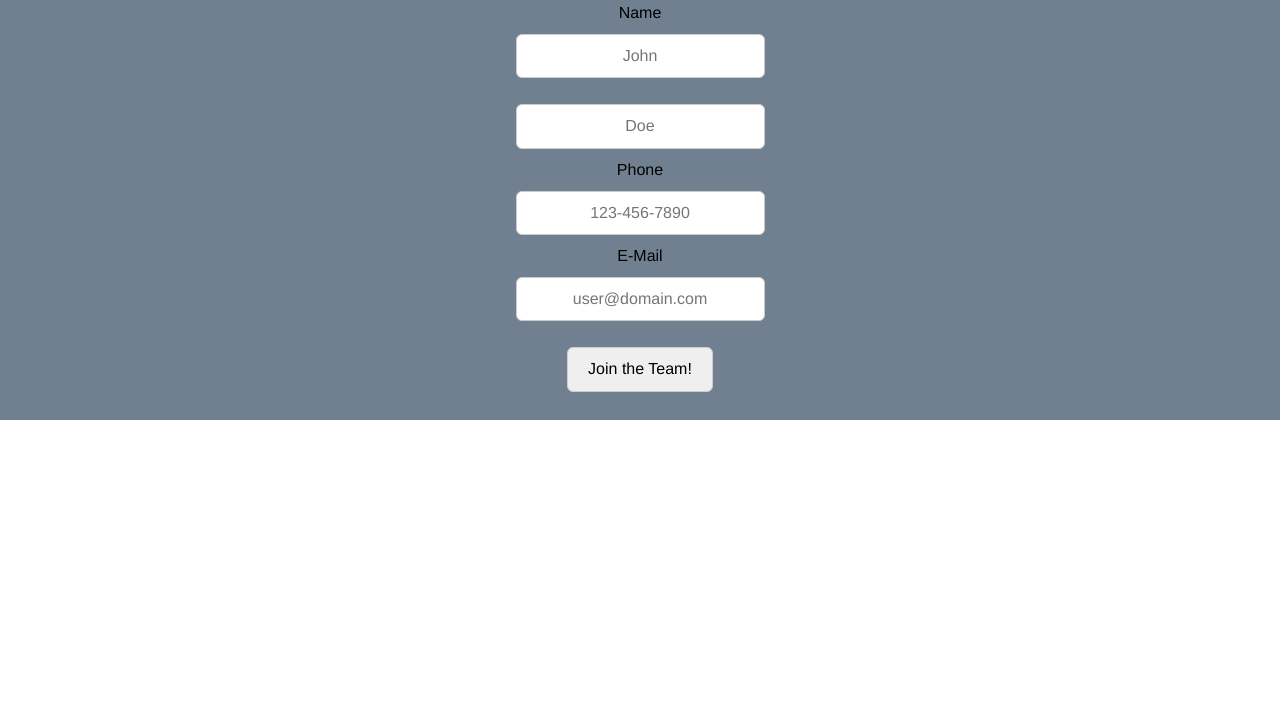
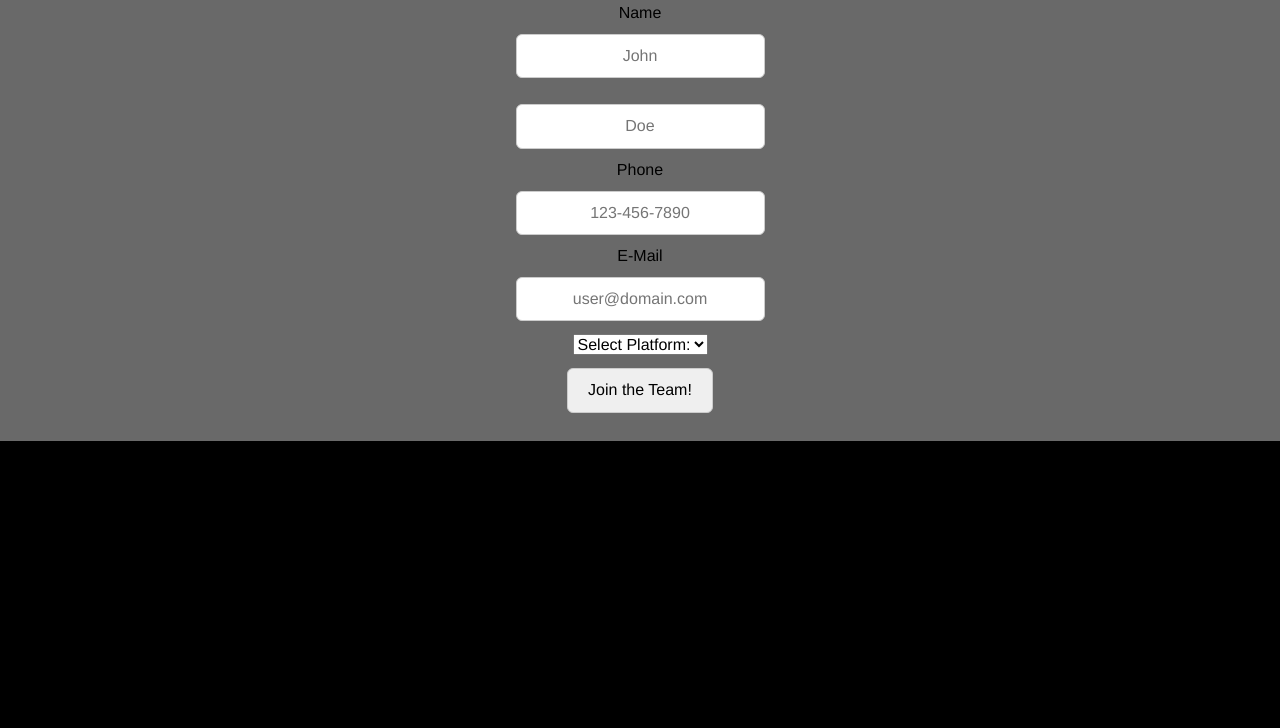
Before and after one commit to WilliamsonIIT/362_Project_01, a plain HTML site: page index.html in a window 1280 px wide. Shown: the part 72-800 px from the top of the page. Drawn offline with Linux system fonts and the light colour scheme.

Commit message:
Select Menu

```diff
--- a/index.html
+++ b/index.html
@@ -20,6 +20,16 @@
         <p><input type="tel" name="phone" id="phone" placeholder="123-456-7890"></label></p>
         <label for="email">E-Mail</label>
         <p><input type="email" name="email" id="email" placeholder="user@domain.com"></label></p>
+        <select name="platform_menu" id="drop">
+        <option value=null>Select Platform:</option>
+        <option value="Apple">iPhone</option>
+        <option value="Android">Android</option>
+        <option value="Microsoft">XBOX</option>
+        <option value="Sony">Playstation</option>
+        <option value="Nintendo">Switch</option>
+        <option value="Computer">PC/Mac</option>
+        </optgroup>
+        </select>
         <p><input type="submit" value="Join the Team!"></p>
       </div>
     </div>
--- a/screen.css
+++ b/screen.css
@@ -132,7 +132,6 @@
     margin: 0 auto;
     text-align: center;
     padding: 10px;
-    background-color: #696969;
     color: white;
 }
 .container1 {
@@ -143,7 +142,7 @@
     margin: auto;
     padding: 15px;
     color: black;
-    background: #708090;
+    background-color: #696969;
 }
 .box {
     width: 100%;
@@ -153,6 +152,7 @@
 }
 body {
     font-family: 'Raleway', Helvetica, sans-serif;
+    background: black;
 }
 h1 {
     font-family: 'Righteous', cursive;
```
